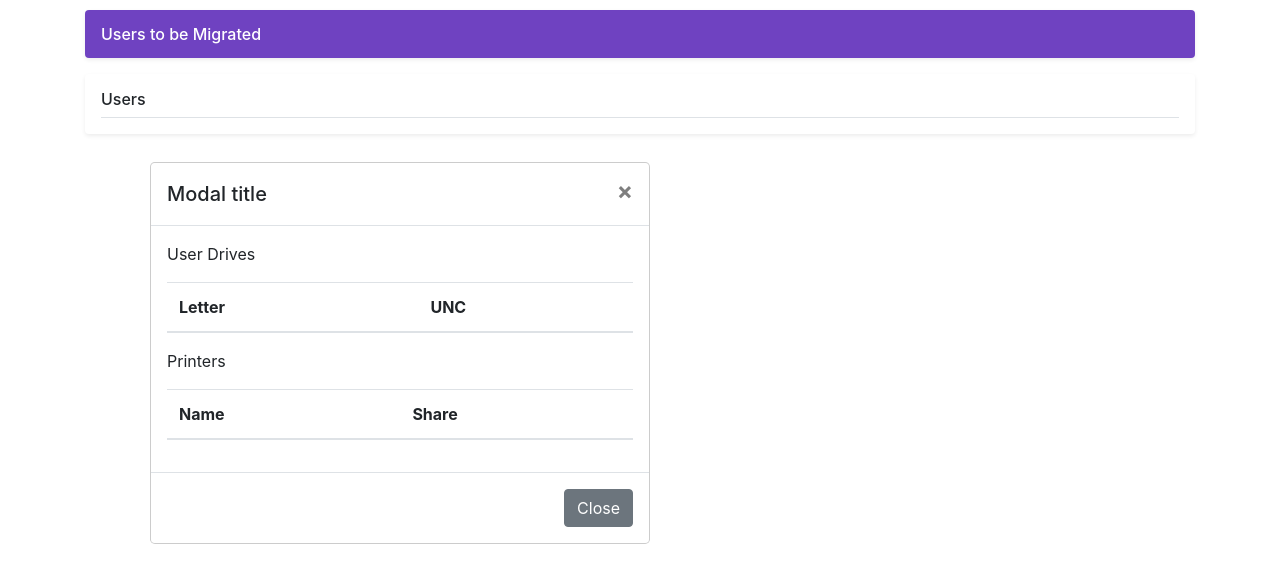
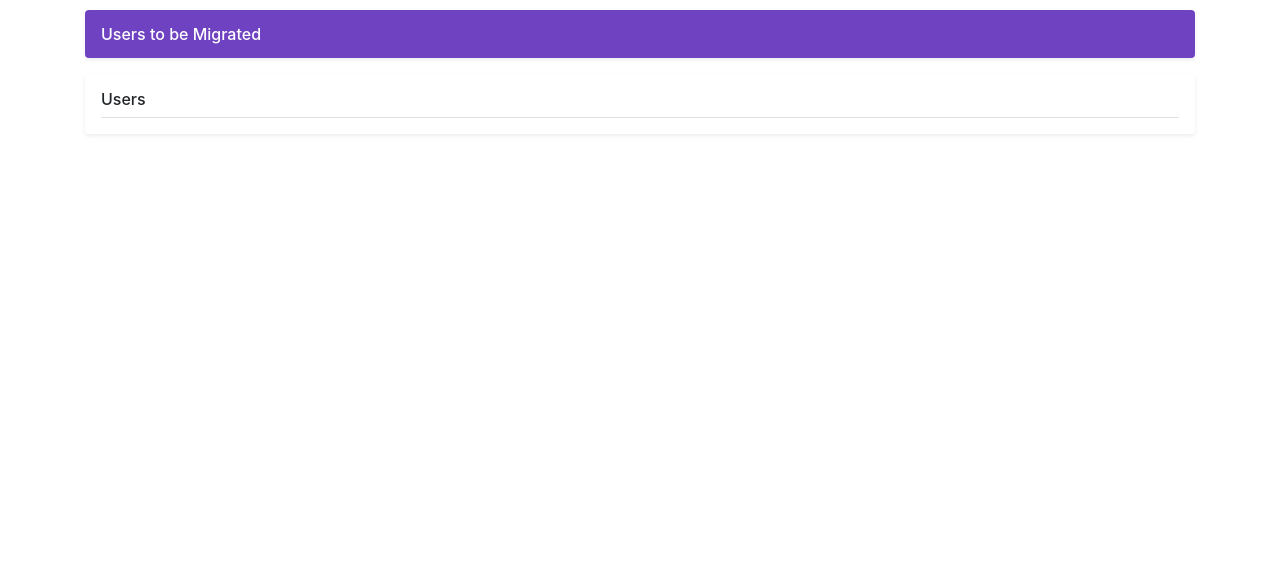
Before and after one commit to samanamonitor/check_samana, a plain HTML site: page pre-onboarding/console/index.html in a window 1280 px wide. Shown: the part 118-700 px from the top of the page. Drawn offline with nearby package versions, Linux system fonts and the light colour scheme; no server answers.

Commit message:
fix bugs

```diff
--- a/pre-onboarding/console/index.html
+++ b/pre-onboarding/console/index.html
@@ -64,8 +64,8 @@
   </body>
 </html>
 
-<div class="modal-lg" tabindex="-1" role="dialog">
-  <div class="modal-dialog" role="document">
+<div class="modal" tabindex="-1" role="dialog">
+  <div class="modal-dialog modal-lg" role="document">
     <div class="modal-content">
       <div class="modal-header">
         <h5 class="modal-title">Modal title</h5>
```
